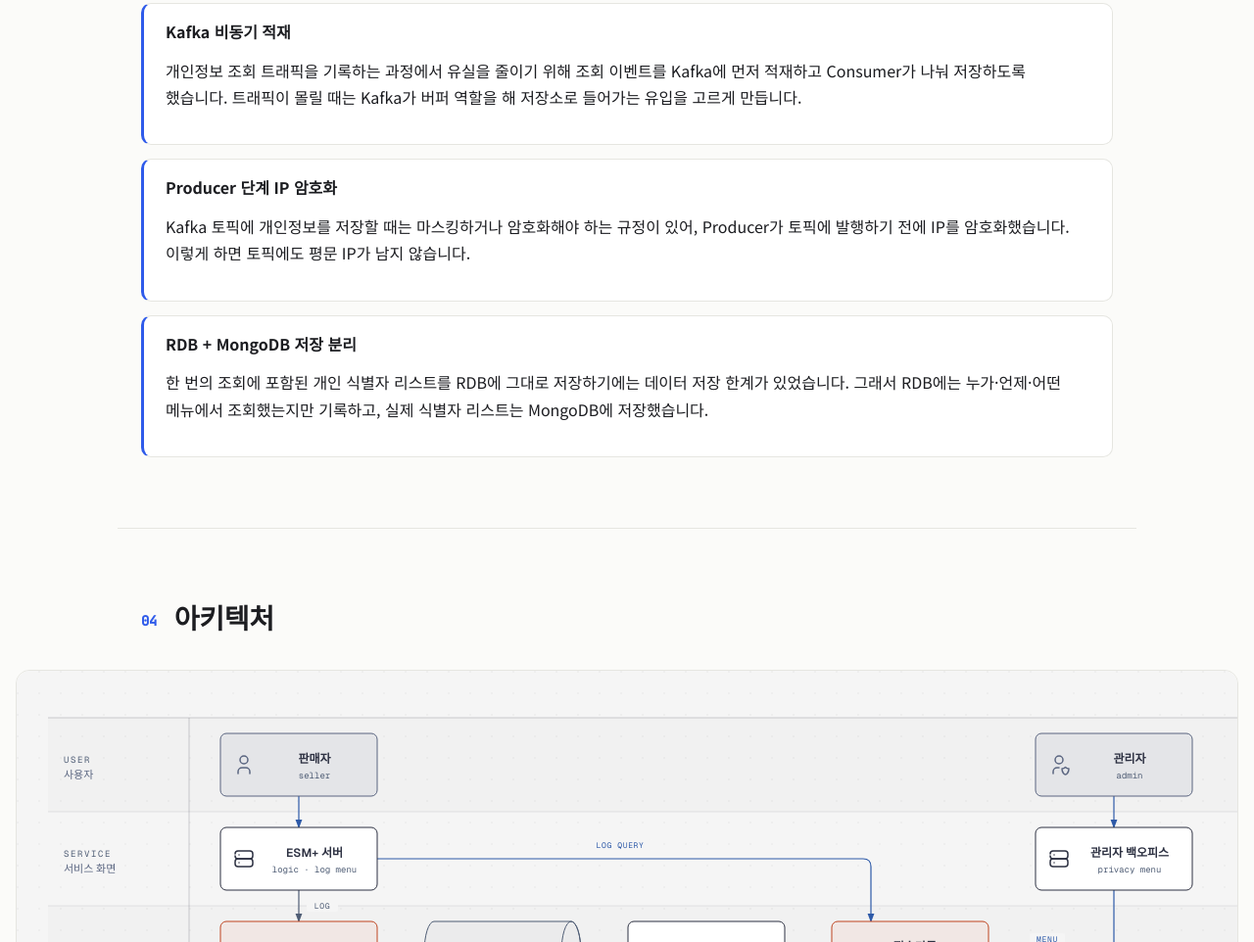
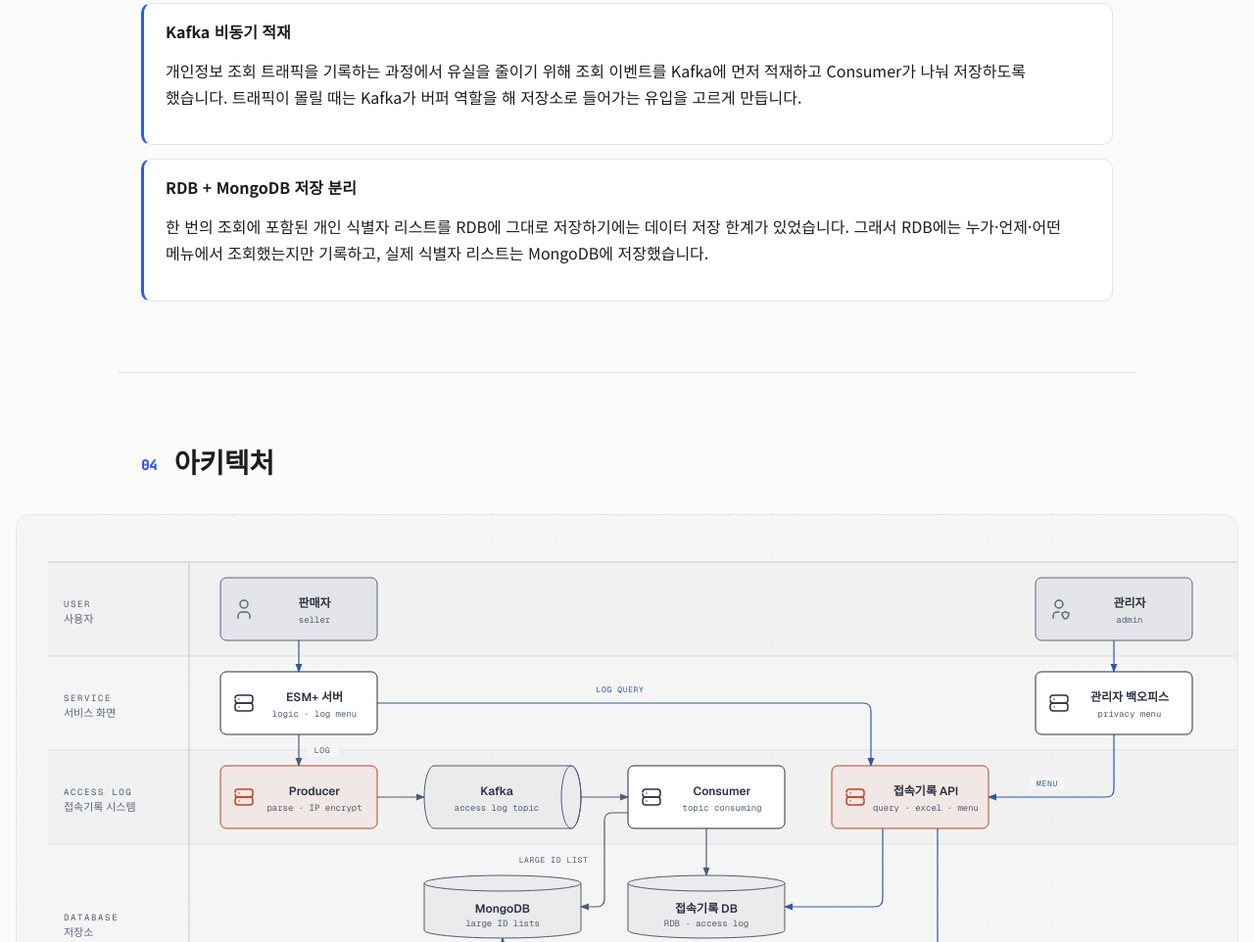
Before and after one commit to wondsn/portfolio, a plain HTML site: page projects/access-log.html in a window 1280 px wide. Shown: the part 1933-2895 px from the top of the page at 98% size. Drawn offline with nearby package versions, Linux system fonts and the light colour scheme.

Commit message:
Drop IP encryption item from access log tech decisions
Co-Authored-By: Claude Opus 5.5 <noreply@anthropic.com>

```diff
--- a/projects/access-log.html
+++ b/projects/access-log.html
@@ -82,10 +82,6 @@
           <li>
             <h3>Kafka 비동기 적재</h3>
             <p>개인정보 조회 트래픽을 기록하는 과정에서 유실을 줄이기 위해 조회 이벤트를 Kafka에 먼저 적재하고 Consumer가 나눠 저장하도록 했습니다. 트래픽이 몰릴 때는 Kafka가 버퍼 역할을 해 저장소로 들어가는 유입을 고르게 만듭니다.</p>
-          </li>
-          <li>
-            <h3>Producer 단계 IP 암호화</h3>
-            <p>Kafka 토픽에 개인정보를 저장할 때는 마스킹하거나 암호화해야 하는 규정이 있어, Producer가 토픽에 발행하기 전에 IP를 암호화했습니다. 이렇게 하면 토픽에도 평문 IP가 남지 않습니다.</p>
           </li>
           <li>
             <h3>RDB + MongoDB 저장 분리</h3>
```
